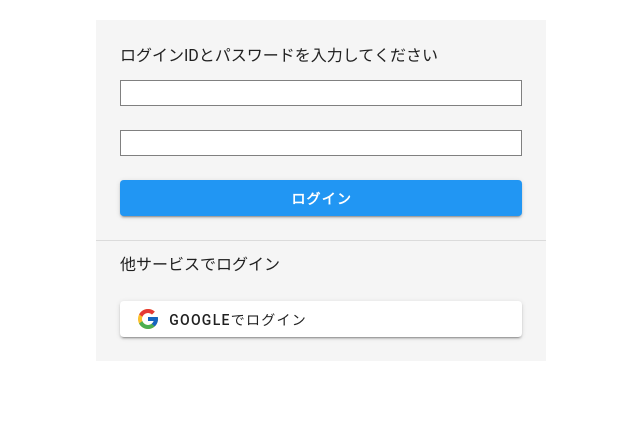
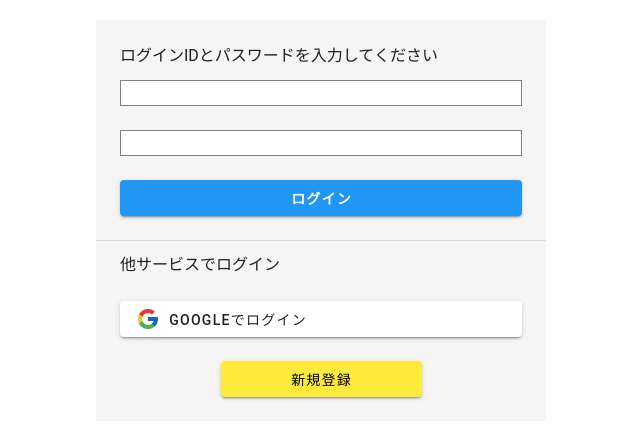
Before and after one commit to YumaHozumi/Shelfmate, a Vue app in the folder frontend/: page /login in a window 1280 px wide. Shown: the top 440 px of the page, without its empty margins (319-959 px from the left). Built offline with nearby package versions, Linux system fonts and the light colour scheme; a web font is replaced by a local one.

Commit message:
新規登録ボタンの見た目作成

```diff
--- /dev/null
+++ b/frontend/src/basic/Login/NewRegisterButton.vue
@@ -0,0 +1,13 @@
+<template>
+    <v-btn width="50%" class="button" color="yellow">
+        <p>新規登録</p>
+    </v-btn>
+</template>
+
+<style scoped>
+.button {
+    display: flex;
+    justify-content: center;
+
+}
+</style>
--- a/frontend/src/containers/Form/LoginForm.vue
+++ b/frontend/src/containers/Form/LoginForm.vue
@@ -1,6 +1,7 @@
 <script setup lang="ts">
-import SubmitButton from "@/basic/SubmitButton.vue";
-import GoogleLogin from "@/basic/GoogleLoginButton.vue";
+import SubmitButton from "@/basic//Login/SubmitButton.vue";
+import GoogleLogin from "@/basic/Login/GoogleLoginButton.vue";
+import NewRegisterButton from "@/basic/Login/NewRegisterButton.vue";
 
 const submitButton = (): void => {
     console.log("submit");
@@ -43,6 +44,9 @@ const clickGoogleLoginButton = (): void => {
                     <v-col cols="12">
                         <GoogleLogin @clickGoogleLoginButton="clickGoogleLoginButton"></GoogleLogin>
                     </v-col>
+                    <v-col cols="12" class="d-flex justify-center">
+                        <NewRegisterButton></NewRegisterButton>
+                    </v-col>
                 </v-row>
             </v-sheet>
         </v-row>
```
Also changed, not shown: frontend/src/basic/Login/GoogleLoginButton.vue (renamed from frontend/src/basic/GoogleLoginButton.vue), frontend/src/basic/Login/SubmitButton.vue (renamed from frontend/src/basic/SubmitButton.vue).
